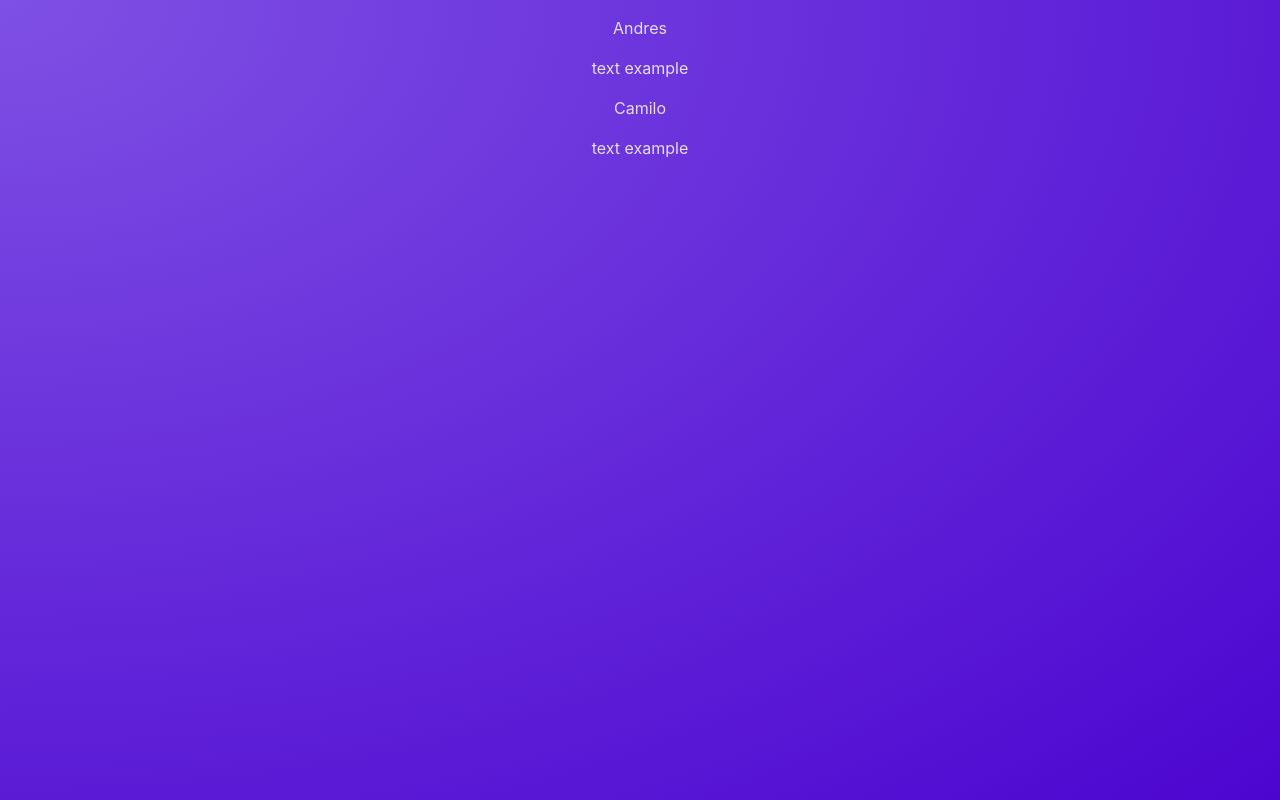
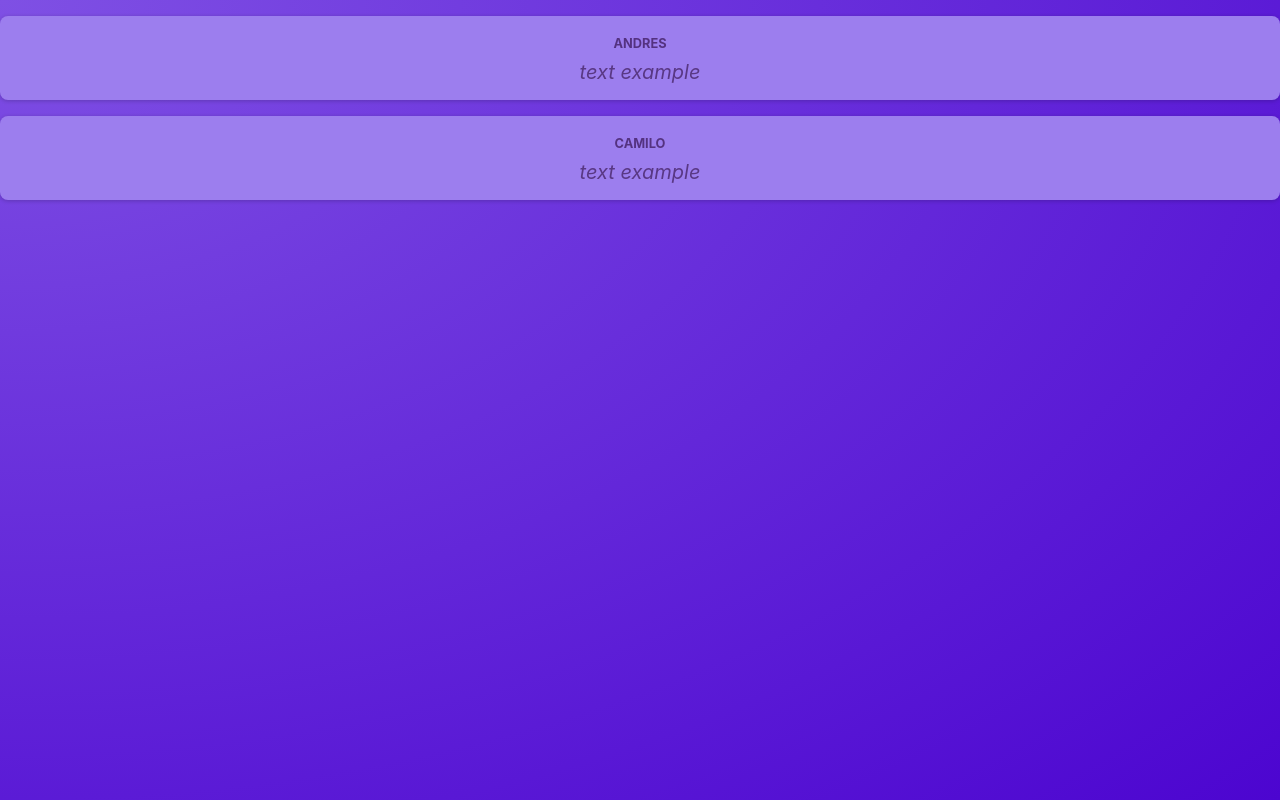
Before and after one commit to ADEP-123/noteDashboardReactVite, a React (Vite) app: page / in a window 1280 px wide. Built offline with nearby package versions, Linux system fonts and the light colour scheme.

Commit message:
feat: :sparkles: using css module

```diff
--- a/src/App.jsx
+++ b/src/App.jsx
@@ -3,9 +3,8 @@
 function App() {
   return (
     <main>
-      <Post author="Andres" body="text example" />
-      <Post author="Camilo" body="text example"/>
-
+      <Post author="Andres" text="text example" />
+      <Post author="Camilo" text="text example" />
     </main>
   );
 }
--- a/src/components/Post.jsx
+++ b/src/components/Post.jsx
@@ -1,10 +1,12 @@
+import styles from "./Post.module.css"
+
 export default function Post(props) {
   props.author;
-  props.body;
+  props.text;
   return (
-    <div>
-      <p>{props.author}</p>
-      <p>{props.body}</p>
+    <div className={styles.post}>
+      <p className={styles.author}>{props.author}</p>
+      <p className={styles.text}>{props.text}</p>
     </div>
   );
 }
--- /dev/null
+++ b/src/components/Post.module.css
@@ -0,0 +1,35 @@
+.post {
+    margin: 1rem 0;
+    padding: 1rem;
+    background-color: #9c7eee;
+    border-radius: 8px;
+    box-shadow: 0 1px 4px rgba(0, 0, 0, 0.2);
+    animation: animate-in 1s ease-out forwards;
+  }
+
+  .author {
+    font-size: 0.8rem;
+    font-weight: bold;
+    color: #543280;
+    margin: 0;
+    text-transform: uppercase;
+  }
+
+  .text {
+    white-space: pre-wrap;
+    font-size: 1.25rem;
+    margin: 0.25rem 0 0 0;
+    color: #593884;
+    font-style: italic;
+  }
+
+  @keyframes animate-in {
+    from {
+      opacity: 0;
+      transform: translateY(1rem);
+    }
+    to {
+      opacity: 1;
+      transform: translateY(0);
+    }
+  }
```
